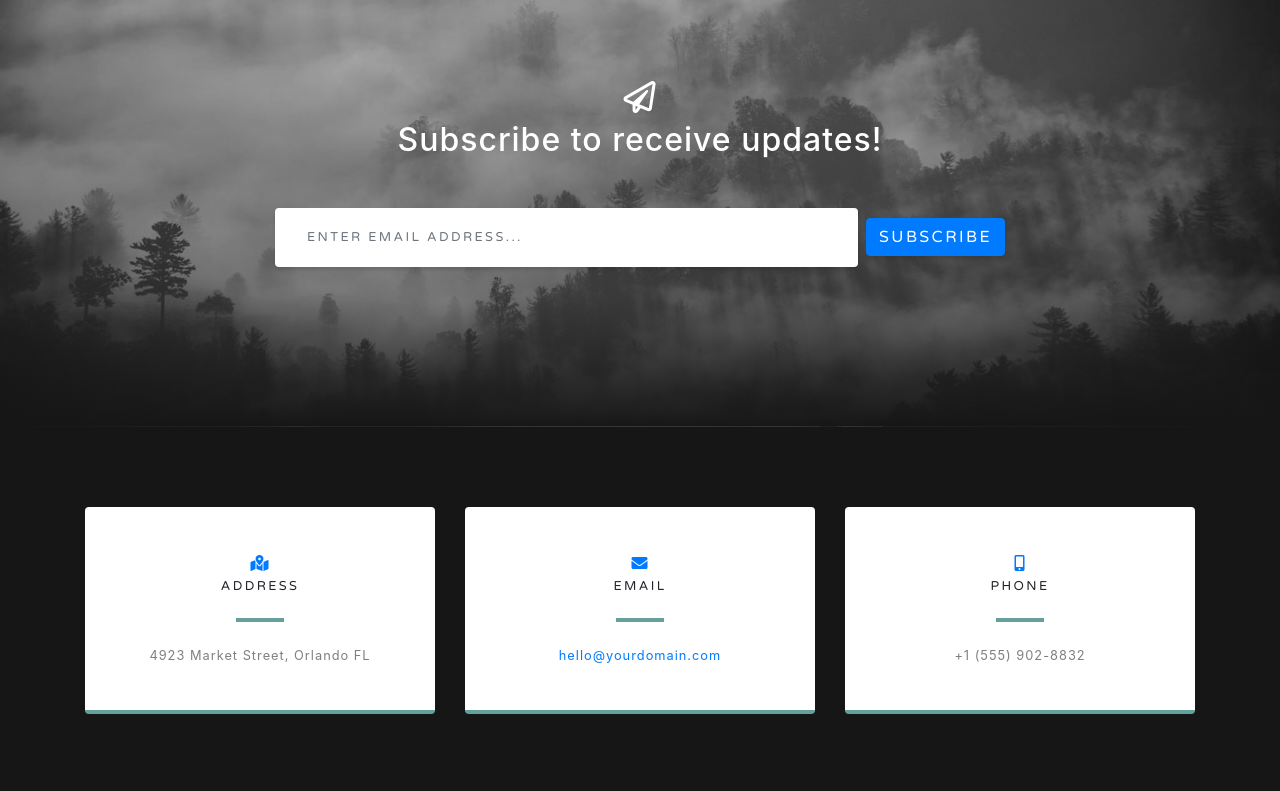
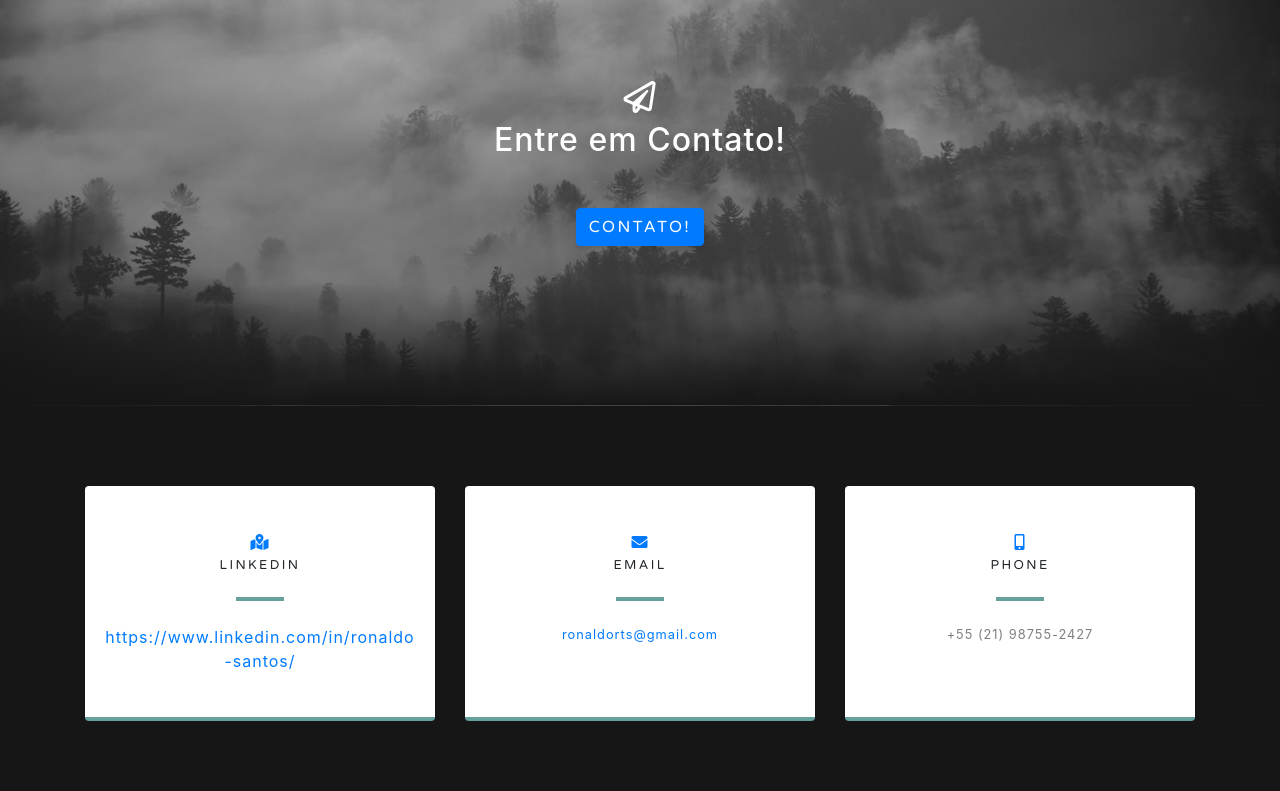
Before and after one commit to ronaldorts/https-ronaldorts.github.io-, a website with bundled scripts: page index.html in a window 1280 px wide. Shown: the part 3190-3981 px from the top of the page. Built offline with nearby package versions, Linux system fonts and the light colour scheme.

Commit message:
Inclusao contatos

```diff
--- a/index.html
+++ b/index.html
@@ -139,11 +139,13 @@
         <div class="col-md-10 col-lg-8 mx-auto text-center">
 
           <i class="far fa-paper-plane fa-2x mb-2 text-white"></i>
-          <h2 class="text-white mb-5">Subscribe to receive updates!</h2>
+          <h2 class="text-white mb-5">Entre em Contato!</h2>
 
           <form class="form-inline d-flex">
-            <input type="email" class="form-control flex-fill mr-0 mr-sm-2 mb-3 mb-sm-0" id="inputEmail" placeholder="Enter email address...">
-            <button type="submit" class="btn btn-primary mx-auto">Subscribe</button>
+            <!-- <button type="submit" class="btn btn-primary mx-auto">Subscribe</button> -->
+            <a href="https://forms.gle/XjktkyjKmvrGkjbi8" target="_blank" class="btn btn-primary mx-auto">Contato!</a>
+
+
           </form>
 
         </div>
@@ -161,9 +163,11 @@
           <div class="card py-4 h-100">
             <div class="card-body text-center">
               <i class="fas fa-map-marked-alt text-primary mb-2"></i>
-              <h4 class="text-uppercase m-0">Address</h4>
+              <h4 class="text-uppercase m-0">linkedin</h4>
               <hr class="my-4">
-              <div class="small text-black-50">4923 Market Street, Orlando FL</div>
+              <a href="#">https://www.linkedin.com/in/ronaldo-santos/</a>
+              <!--<div class="small text-black-50">https://www.linkedin.com/in/ronaldo-santos/</div> -->
+
             </div>
           </div>
         </div>
@@ -175,7 +179,7 @@
               <h4 class="text-uppercase m-0">Email</h4>
               <hr class="my-4">
               <div class="small text-black-50">
-                <a href="#">hello@yourdomain.com</a>
+                <a href="#">ronaldorts@gmail.com</a>
               </div>
             </div>
           </div>
@@ -187,7 +191,7 @@
               <i class="fas fa-mobile-alt text-primary mb-2"></i>
               <h4 class="text-uppercase m-0">Phone</h4>
               <hr class="my-4">
-              <div class="small text-black-50">+1 (555) 902-8832</div>
+              <div class="small text-black-50">+55 (21) 98755-2427</div>
             </div>
           </div>
         </div>
```
